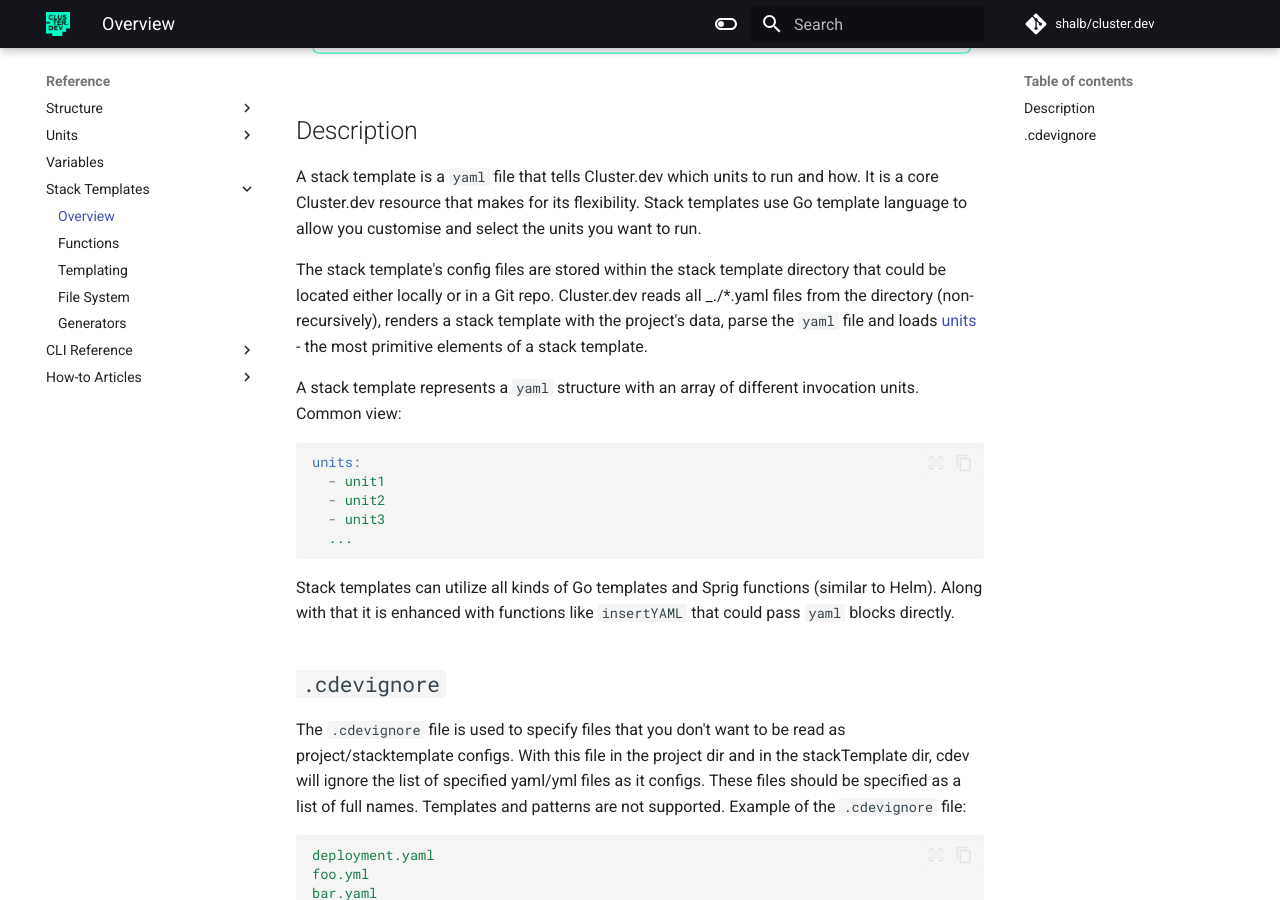
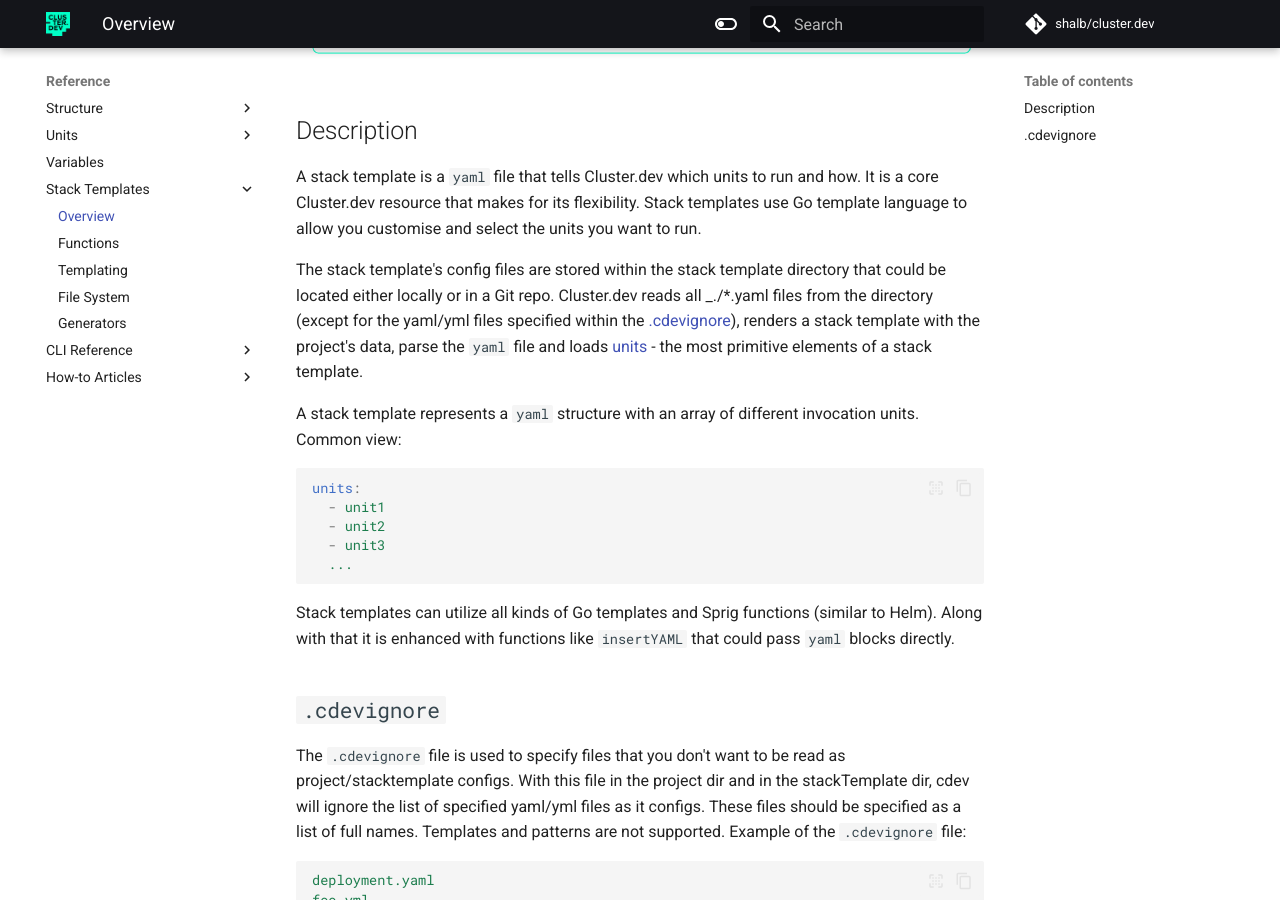
Before and after one commit to shalb/cluster.dev, an MkDocs documentation site: the page built from docs/stack-templates-overview.md, in a window 1280 px wide and 900 px high, scrolled down 479 px. Built offline with MkDocs 1.6.1 and Material for MkDocs 9.7.7, drawn with Linux system fonts in a browser that asks for light colours; comment, search, counter and statistics services are not loaded.

Commit message:
Add .cdevignore info to project description

```diff
--- a/docs/stack-templates-overview.md
+++ b/docs/stack-templates-overview.md
@@ -6,7 +6,7 @@
 
 A stack template is a `yaml` file that tells Cluster.dev which units to run and how. It is a core Cluster.dev resource that makes for its flexibility. Stack templates use Go template language to allow you customise and select the units you want to run.
 
-The stack template's config files are stored within the stack template directory that could be located either locally or in a Git repo. Cluster.dev reads all _./*.yaml files from the directory (non-recursively), renders a stack template with the project's data, parse the `yaml` file and loads [units](https://docs.cluster.dev/units-overview/) - the most primitive elements of a stack template.
+The stack template's config files are stored within the stack template directory that could be located either locally or in a Git repo. Cluster.dev reads all _./*.yaml files from the directory (except for the yaml/yml files specified within the [.cdevignore](#cdevignore)), renders a stack template with the project's data, parse the `yaml` file and loads [units](https://docs.cluster.dev/units-overview/) - the most primitive elements of a stack template.
 
 A stack template represents a `yaml` structure with an array of different invocation units. Common view:
 
```
Also changed, not shown: docs/structure-project.md (+2 -0 lines).
